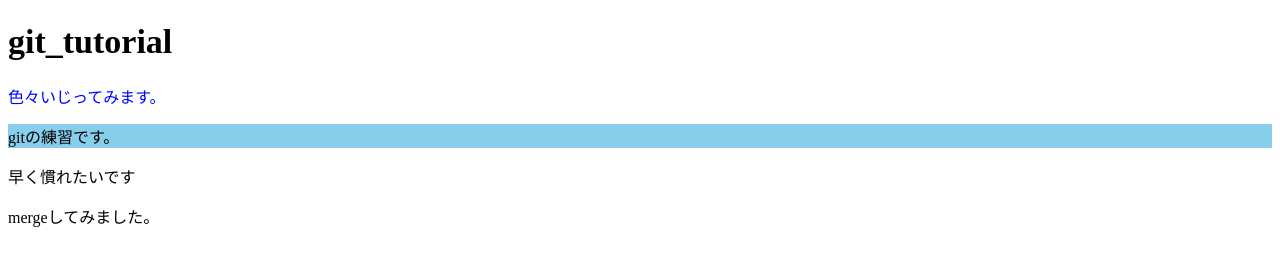
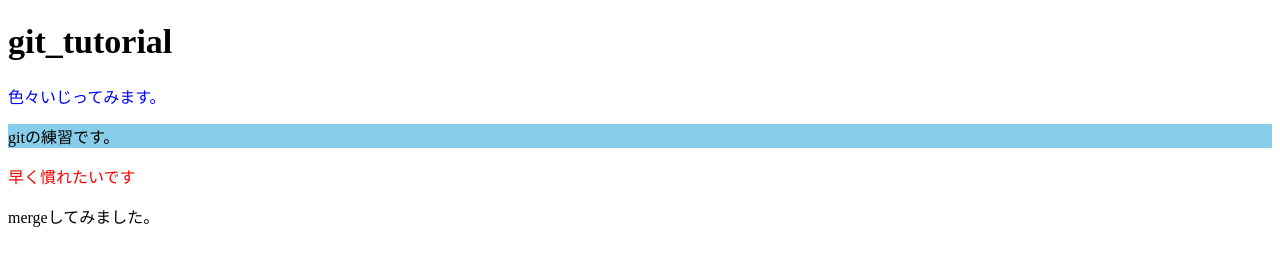
Before and after one commit to miura19/git_tutorial, a plain HTML site: page index.html in a window 1280 px wide. Drawn offline with Linux system fonts and the light colour scheme.

Commit message:
text3をredにしました

```diff
--- a/style.css
+++ b/style.css
@@ -9,3 +9,7 @@
 .text2{
   background-color: skyblue;
 }
+
+.text3{
+  color: red;
+}
```
